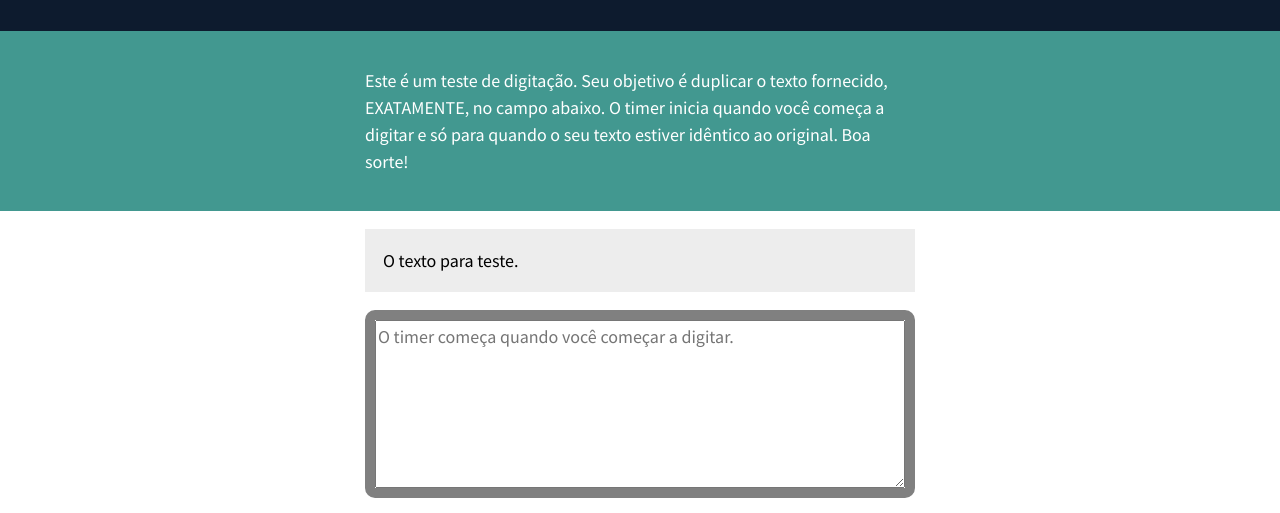
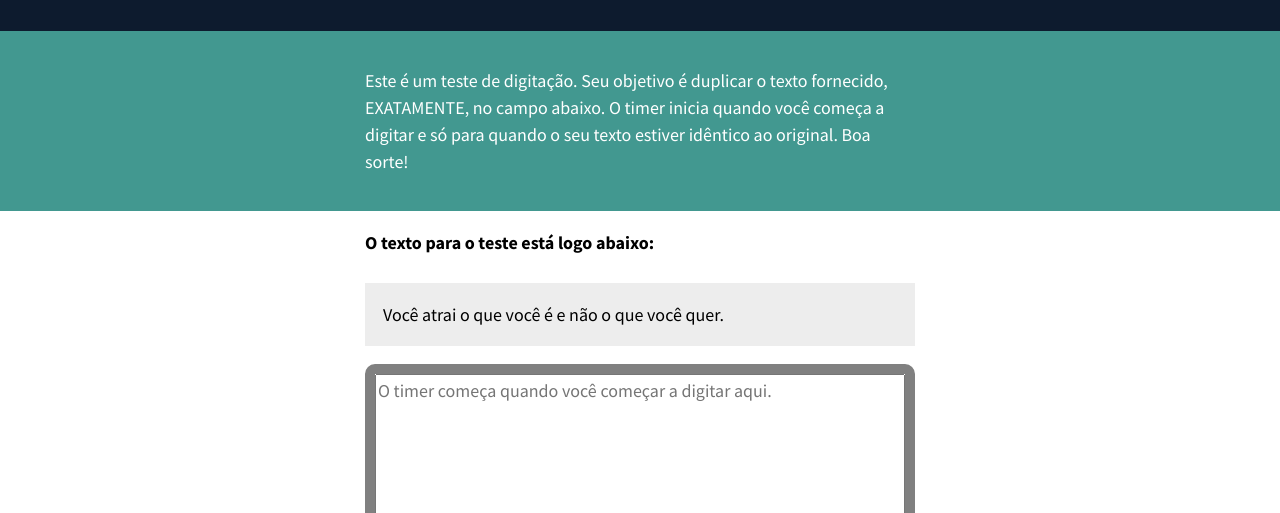
Before and after one commit to nandovbr/teste-velocidade-digitando, a plain HTML site: page index.html in a window 1280 px wide. Shown: the part 107-620 px from the top of the page. Drawn offline with Linux system fonts and the light colour scheme.

Commit message:
alterações de texto e explicações

```diff
--- a/index.html
+++ b/index.html
@@ -19,12 +19,13 @@
             <p> Este é um teste de digitação. Seu objetivo é duplicar o texto fornecido, EXATAMENTE, no campo abaixo. O timer inicia quando você começa a digitar e só para quando o seu texto estiver idêntico ao original. Boa sorte! </p>
         </article><!-- .intro -->
         <section class="test-area">
+            <p><strong>O texto para o teste está logo abaixo:</strong></p>
             <div id="origin-text">
-                <p>O texto para teste.</p>
+                <p>Você atrai o que você é e não o que você quer.</p>
             </div><!-- #origin-text -->
 
             <div class="test-wrapper">
-                <textarea id="test-area" name="textarea" rows="6" placeholder="O timer começa quando você começar a digitar."></textarea>
+                <textarea id="test-area" name="textarea" rows="6" placeholder="O timer começa quando você começar a digitar aqui."></textarea>
             </div><!-- .test-wrapper -->
 
             <div class="meta">
```
Also changed, not shown: script.js (line endings or trailing spaces).
